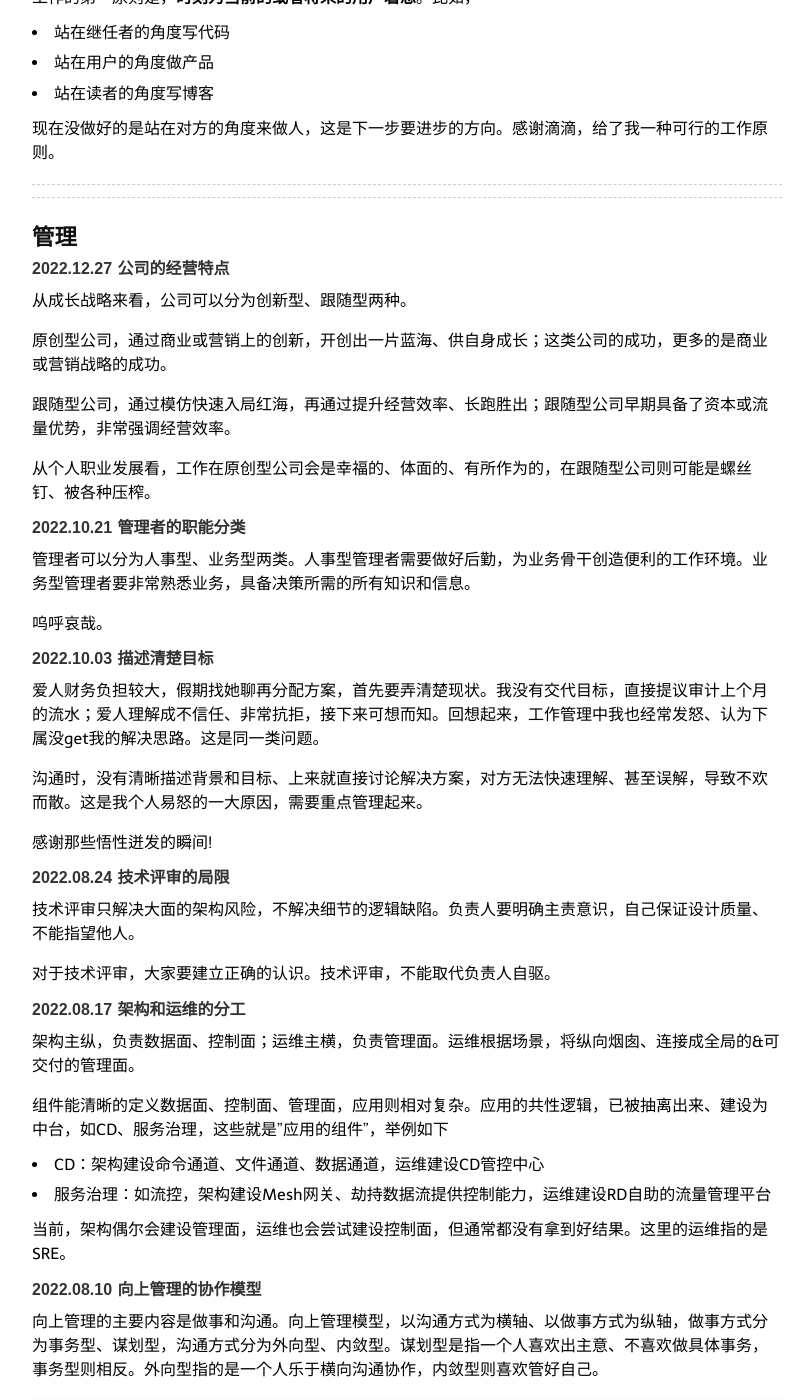
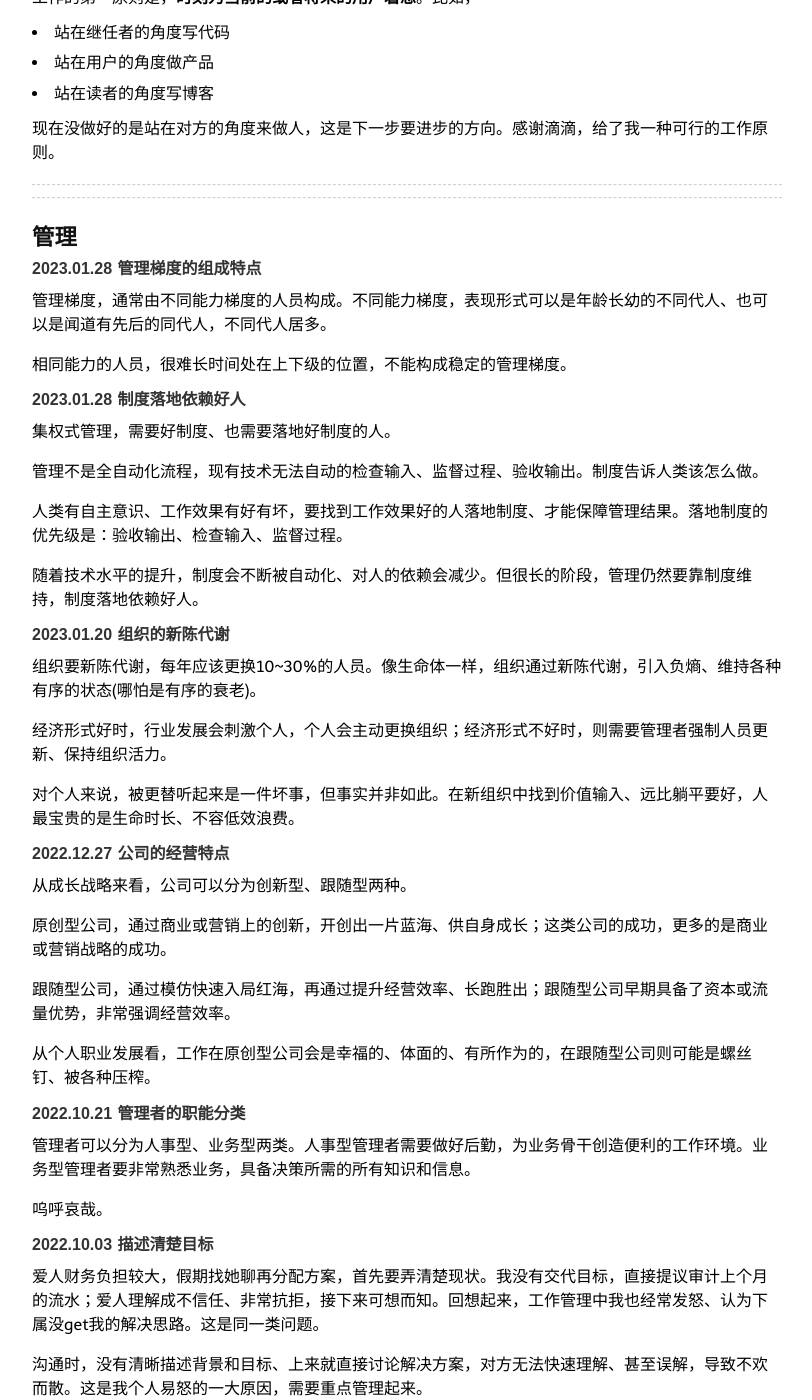
Before and after one commit to niean/niean.github.io, a Jekyll site: the page built from _posts/2020-03-15-op-tb.markdown, in a window 1280 px wide and 1400 px high, scrolled down 14483 px. Shown: the whole window, without its empty margins (233-1045 px from the left). Built offline with Jekyll 4.4.1, drawn with Linux system fonts in a browser that asks for light colours; comment, search, counter and statistics services are not loaded; some of the changed text lies outside the part shown.

```diff
--- a/_posts/2020-03-15-op-tb.markdown
+++ b/_posts/2020-03-15-op-tb.markdown
@@ -1,6 +1,6 @@
 ---
 layout: post
-title: 运维建设之日常思考
+title: 运维建设之日常思考(持续更新)
 date: 2020-03-15 21:30
 tags:
   - thoughts
@@ -494,6 +494,30 @@
 ------------------------------------------------------------------------------------------------------------
 
 ## 管理
+#### 2023.01.28 管理梯度的组成特点
+管理梯度，通常由不同能力梯度的人员构成。不同能力梯度，表现形式可以是年龄长幼的不同代人、也可以是闻道有先后的同代人，不同代人居多。
+
+相同能力的人员，很难长时间处在上下级的位置，不能构成稳定的管理梯度。
+
+
+#### 2023.01.28 制度落地依赖好人
+集权式管理，需要好制度、也需要落地好制度的人。
+
+管理不是全自动化流程，现有技术无法自动的检查输入、监督过程、验收输出。制度告诉人类该怎么做。
+
+人类有自主意识、工作效果有好有坏，要找到工作效果好的人落地制度、才能保障管理结果。落地制度的优先级是：验收输出、检查输入、监督过程。
+
+随着技术水平的提升，制度会不断被自动化、对人的依赖会减少。但很长的阶段，管理仍然要靠制度维持，制度落地依赖好人。
+
+
+#### 2023.01.20 组织的新陈代谢
+组织要新陈代谢，每年应该更换10~30%的人员。像生命体一样，组织通过新陈代谢，引入负熵、维持各种有序的状态(哪怕是有序的衰老)。
+
+经济形式好时，行业发展会刺激个人，个人会主动更换组织；经济形式不好时，则需要管理者强制人员更新、保持组织活力。
+
+对个人来说，被更替听起来是一件坏事，但事实并非如此。在新组织中找到价值输入、远比躺平要好，人最宝贵的是生命时长、不容低效浪费。
+
+
 #### 2022.12.27 公司的经营特点
 从成长战略来看，公司可以分为创新型、跟随型两种。
 
@@ -803,6 +827,12 @@
 ------------------------------------------------------------------------------------------------------------
 
 ## 个人
+#### 2023.01.20 中国的分层特点
+当前的中国社会是分层的，包括思想意识、文化程度、经济发展等等。
+
+风格迥异的公司、人都能够活好，世界观要求同存异。
+
+
 #### 2023.01.07 60%法则
 对于一个陌生且资源不足的领域，你必须建立60%的认知、才有可能拿到专业的结果，否则就很容易被行家欺骗误导、难以拿到好结果。GoodCase如表哥给小侄儿办户口，BadCase如安君办理经营贷。
 
```
Also changed, not shown: _posts/2022-01-27-op-cn.markdown (+18 -11 lines), images/20220127/opas-devops-zhongtai.png (added), 2 other files.
